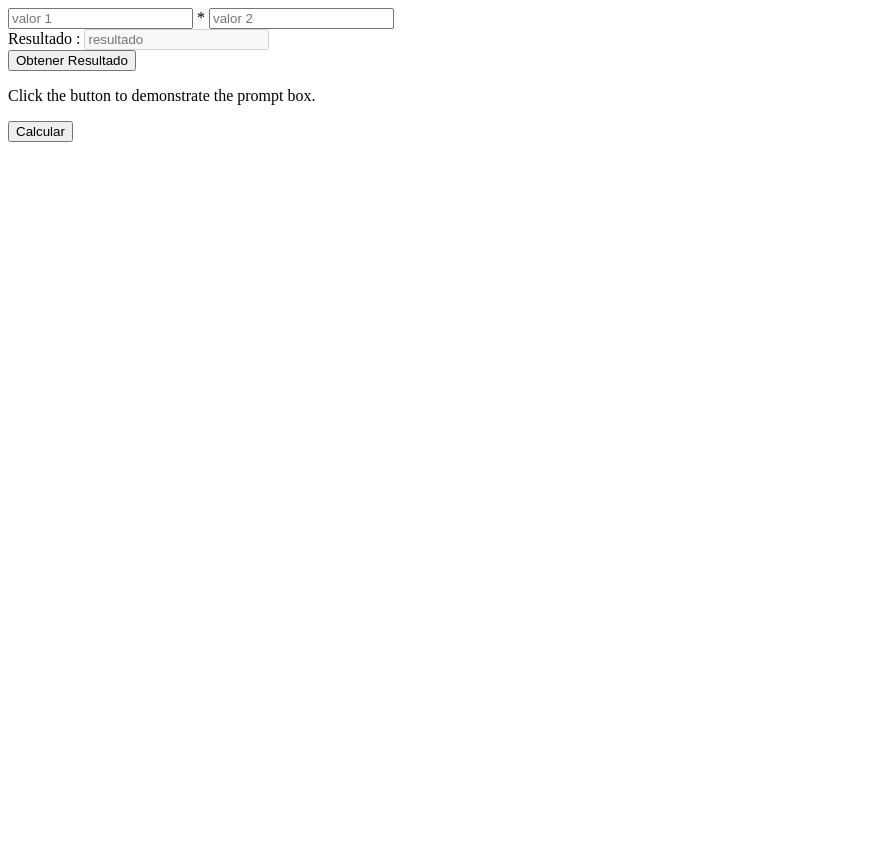
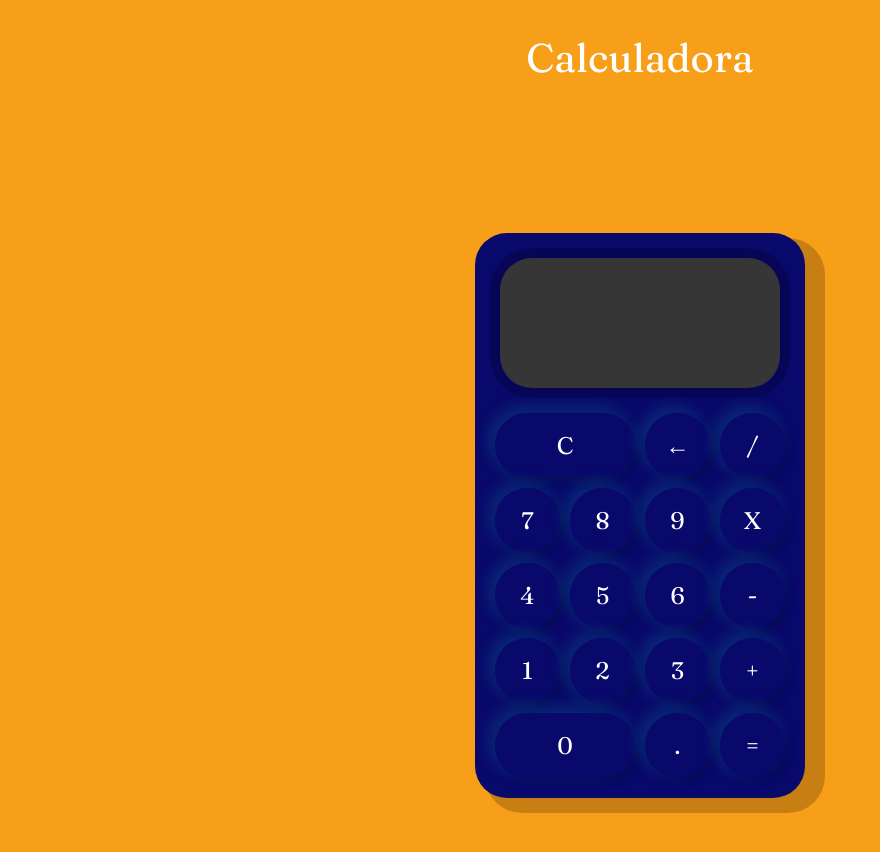
Before and after one commit to LuisMarcano1812/html5-css3-javascript-calculadora, a plain HTML site: page index.html in a window 1280 px wide. Shown: the whole page, without its empty margins (0-880 px from the left). Before the commit the page ends 800 px from the top, so only its background shows below. Drawn offline with Linux system fonts and the light colour scheme.

Commit message:
Calculadora

```diff
--- a/css/style.css
+++ b/css/style.css
@@ -0,0 +1,86 @@
+* {
+    font-family: 'Fraunces', serif;
+    color: #fff;
+}
+
+body {
+    margin: 0;
+    background-color: #f89f19;
+}
+ #nombre-titulo{
+     text-align: center;
+     font-size: 40px;
+ }
+.container {
+    display: flex;
+    justify-content: center;
+    align-items: center;
+    height: 100vh;
+}
+
+.calculadora {
+    display: grid;
+    /* Para que se organicen las columnas en 4 y cuando se acabe se repitan*/
+    grid-template-columns: repeat(4, 75px);
+    /* Lo mismo de la anterior, pero los 160px van a ser el alto total del display */
+    grid-template-rows: 160px repeat(5, 75px);
+    background-color: #09086b;
+    padding: 15px;
+    border-radius: 32px;
+    box-shadow: 15px 10px 0px 5px #00000033;
+}
+
+button {
+    cursor: pointer;
+    margin: 5px;
+    padding: 0;
+    border-radius: 32px;
+    font-size: 1.5em;
+    border: none;
+    background-color: #09086b;
+    box-shadow: 5px 5px 10px -3px #00000040, -5px -5px 15px 3px #00ffc11f;
+}
+
+/* Para darle el efecto más oscuro cuando pulse cualquier botón */
+button:active {
+    background-color: #07064d;
+}
+
+/* Para que me quite el recuadro azul que sale cuando pulso cualquier botón */
+button:focus {
+    outline: none;
+}
+
+/* Para hacer que el símbolo de borrar todo y el 0 se expandan a 2 columnas */
+.col-2 {
+    grid-column: span 2;
+}
+
+.display {
+    /* Para que ocupe el total del largo de la calculadora */
+    grid-column: 1 / -1;
+    padding: 16px;
+    display: flex;
+    margin: 10px 10px 20px;
+    /* Para que se vean los números uno debajo del otro */
+    flex-direction: column;
+    /* Para alinearlo a la derecha */
+    align-items: flex-end;
+    background-color: #363636;
+    border-radius: 32px;
+    /* También para que quede a la derecha, por si acaso */
+    text-align: right;
+    /* Para que se separen los valores */
+    justify-content: space-between;
+    /* Para evitar que se desborden los números del recuadro de arriba */
+    word-break: break-all;
+    box-shadow: 0px 0px 0px 10px #00000033;
+}
+
+#valor-actual {
+    font-size: 1.5em;
+}
+
+#valor-anterior {
+    font-size: 2em;
+}
--- a/index.html
+++ b/index.html
@@ -6,29 +6,49 @@
     <meta name="viewport" content="width=device-width, initial-scale=1.0">
     <title>Calculadora</title>
     <link rel="stylesheet" href="css/style.css">
-
+    <link href="https://fonts.googleapis.com/css2?family=Fraunces&display=swap" rel="stylesheet">
 
 </head>
 
 
 <body>
-<section>
-    <form>
-        <input type="text" id="valor1" placeholder="valor 1"> *
-        <input type="text" id="valor2" placeholder="valor 2">
-        <br>
-        Resultado : <input type="text" id="resultado" placeholder="resultado" disabled>
-        <br>
-        <button type="button" onclick="getResult()">Obtener Resultado</button>
-    </form>
 
-    <p>Click the button to demonstrate the prompt box.</p>
+    <div>
+        <h2 id="nombre-titulo">Calculadora</h2>
+    </div>
 
-<button onclick="myFunction()">Calcular</button>
-</section>
+    <div class="container">
+        <div class="calculadora">
+            <!-- La clase display es para el recuadro de los resultados -->
+            <div class="display">
+                <div id="valor-anterior"></div>
+                <div id="valor-actual"></div>
+            </div>
+            <button class="col-2" onclick="display.borrarTodo()">C</button>
+            <button onclick="display.borrar()">&larr;</button>
+            <button class="operador" value="dividir">/</button>
+            <button class="numero">7</button>
+            <button class="numero">8</button>
+            <button class="numero">9</button>
+            <button class="operador" value="multiplicar">X</button>
+            <button class="numero">4</button>
+            <button class="numero">5</button>
+            <button class="numero">6</button>
+            <button class="operador" value="restar">-</button>
+            <button class="numero">1</button>
+            <button class="numero">2</button>
+            <button class="numero">3</button>
+            <button class="operador" value="sumar">+</button>
+            <button class="col-2 numero">0</button>
+            <button class="numero">.</button>
+            <button class="operador" value="igual">=</button>
+        </div>
+    </div>
 
+    <script src="js/display.js"></script>
+    <script src="js/Calculadora.js"></script>
+    <script src="js/main.js"></script>
 
-    <script src="js/main.js"></script>
 </body>
 
 </html>
--- /dev/null
+++ b/js/Calculadora.js
@@ -0,0 +1,19 @@
+// Aquí están las operaciones de la calculadora en sí
+
+class Calculadora {
+    sumar(num1, num2) {
+        return num1 + num2;
+    }
+
+    restar(num1, num2) {
+        return num1 - num2;
+    }
+
+    dividir(num1, num2) {
+        return num1 / num2;
+    }
+
+    multiplicar(num1, num2) {
+        return num1 * num2;
+    }
+}
--- /dev/null
+++ b/js/Display.js
@@ -0,0 +1,67 @@
+// Desde aquí se controla la calculadora
+
+class Display {
+
+    // El método constructor se llama automáticamente cada vez que se crea un objeto dentro de él, lo uso para actualizar la variable valor anterior y valor actual cuando sea necesario
+    constructor(displayValorAnterior, displayValorActual) {
+
+        // La variable this hace referencia al objeto actual, cuyo método está siendo invocado. Lo uso para evitar conflictos de nombres. Para que aparezca el valor actual y el valor anterior
+        this.displayValorActual = displayValorActual;
+        this.displayValorAnterior = displayValorAnterior;
+
+        // Este es para el display
+        this.calculador = new Calculadora();
+        this.tipoOperacion = undefined;
+
+        // Estos valores son distintos al display, son los valores que se van guardando
+        this.valorActual = '';
+        this.valorAnterior = '';
+        this.signos = {
+            sumar: '+',
+            dividir: '/',
+            multiplicar: 'x',
+            restar: '-',
+        }
+    }
+
+    borrar() {
+        this.valorActual = this.valorActual.toString().slice(0,-1);
+        this.imprimirValores();
+    }
+
+    borrarTodo() {
+        this.valorActual = '';
+        this.valorAnterior = '';
+        this.tipoOperacion = undefined;
+        this.imprimirValores();
+    }
+
+    computar(tipo) {
+        this.tipoOperacion !== 'igual' && this.calcular();
+        this.tipoOperacion = tipo;
+        this.valorAnterior = this.valorActual || this.valorAnterior;
+        this.valorActual = '';
+        this.imprimirValores();
+    }
+
+    // Para poder agregar números a la calculadora. Recibe como parámetro un número
+    agregarNumero(numero) {
+        if(numero === '.' && this.valorActual.includes('.')) return
+    // Que el valor actual (el número que se está agregando) sea igual al número que recibe. Luego cada vez que se toque un botón se pueda agregar ese valor
+        this.valorActual = this.valorActual.toString() + numero.toString();
+        this.imprimirValores();
+    }
+
+    imprimirValores() {
+        this.displayValorActual.textContent = this.valorActual;
+        this.displayValorAnterior.textContent = `${this.valorAnterior} ${this.signos[this.tipoOperacion] || ''}`;
+    }
+
+    calcular() {
+        const valorAnterior = parseFloat(this.valorAnterior);
+        const valorActual = parseFloat(this.valorActual);
+
+        if( isNaN(valorActual)  || isNaN(valorAnterior) ) return
+        this.valorActual = this.calculador[this.tipoOperacion](valorAnterior, valorActual);
+    }
+}
--- a/js/main.js
+++ b/js/main.js
@@ -1,13 +1,19 @@
-function getResult(){
-    let valor1 = document.getElementById("valor1").value
-    let valor2 = document.getElementById("valor2").value
-    document.getElementById("resultado").value = valor1 * valor2
-}
+// Aquí están todos los nodos para añadirle la interactividad a la página
 
-function myFunction() {
-    var person = prompt("Please enter your name", "Harry Potter");
-    if (person != null) {
-      document.getElementById("demo").innerHTML =
-      "Hello " + person + "! How are you today?";
-    }
-  }
+const displayValorAnterior = document.getElementById('valor-anterior');
+const displayValorActual = document.getElementById('valor-actual');
+// Para poder seleccionar todos los números
+const botonesNumeros = document.querySelectorAll('.numero');
+// Para poder seleccionar todos los operadores
+const botonesOperadores = document.querySelectorAll('.operador');
+
+const display = new Display(displayValorAnterior, displayValorActual);
+
+// Esto es para que aparezcan los números en la calculadora cuando se vayan digitando. El forEach ejecuta la función callback
+botonesNumeros.forEach(boton => {
+    boton.addEventListener('click', () => display.agregarNumero(boton.innerHTML));
+});
+
+botonesOperadores.forEach(boton => {
+    boton.addEventListener('click', () => display.computar(boton.value))
+});
```
